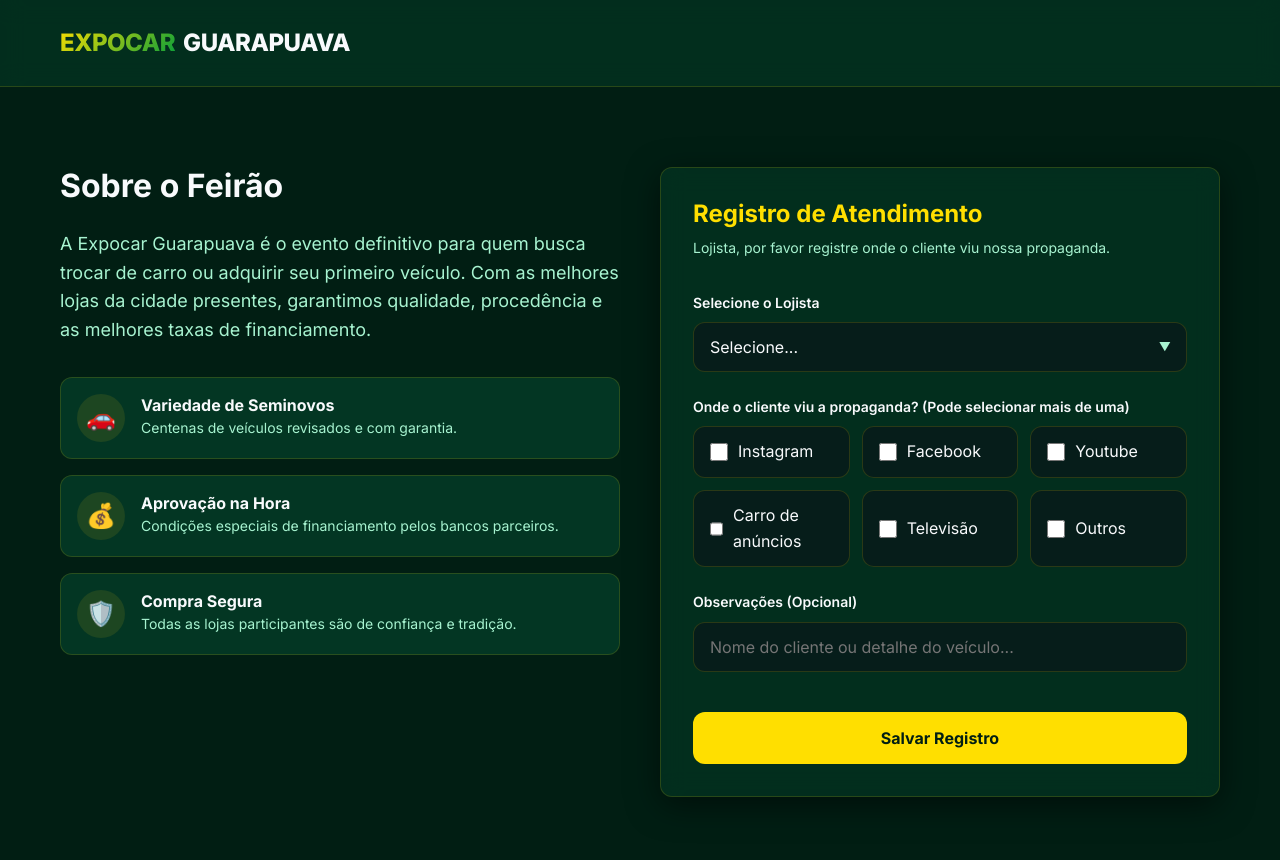
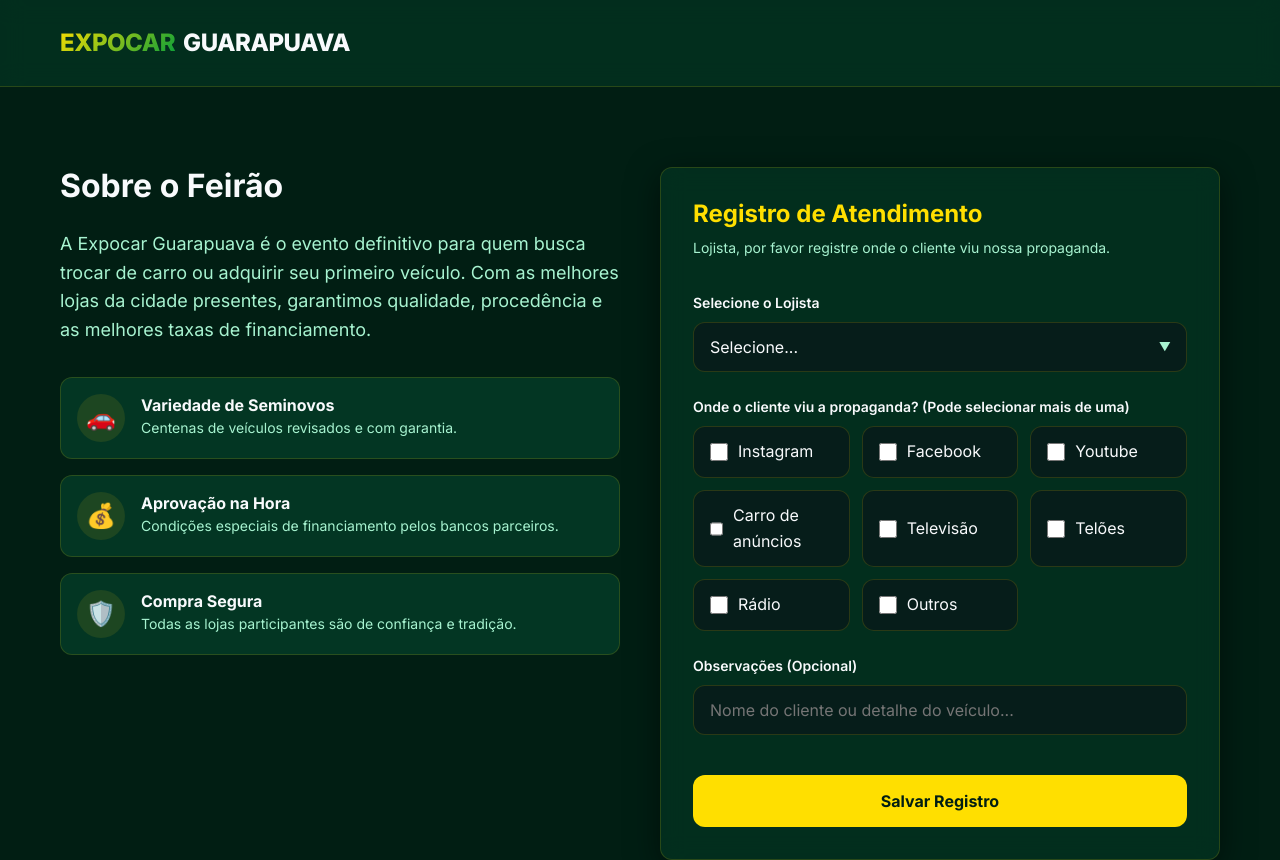
Before and after one commit to trueluuck/expocar-landing, a Next.js app: page / in a window 1280 px wide. Shown: the top 860 px of the page. Built offline with nearby package versions, Linux system fonts and the light colour scheme.

Commit message:
Update form options: add Campos Veiculos, Teloes and Radio

```diff
--- a/src/app/components/PesquisaForm.js
+++ b/src/app/components/PesquisaForm.js
@@ -21,7 +21,8 @@ export default function PesquisaForm() {
     'TS multimarcas',
     'Bom Jesus Veiculos',
     'Premiver Multimarcas',
-    'GP CAR'
+    'GP CAR',
+    'CAMPOS VEICULOS'
   ];
   const origens = [
     'Instagram',
@@ -29,6 +30,8 @@ export default function PesquisaForm() {
     'Youtube',
     'Carro de anúncios',
     'Televisão',
+    'Telões',
+    'Rádio',
     'Outros'
   ];
 
```
